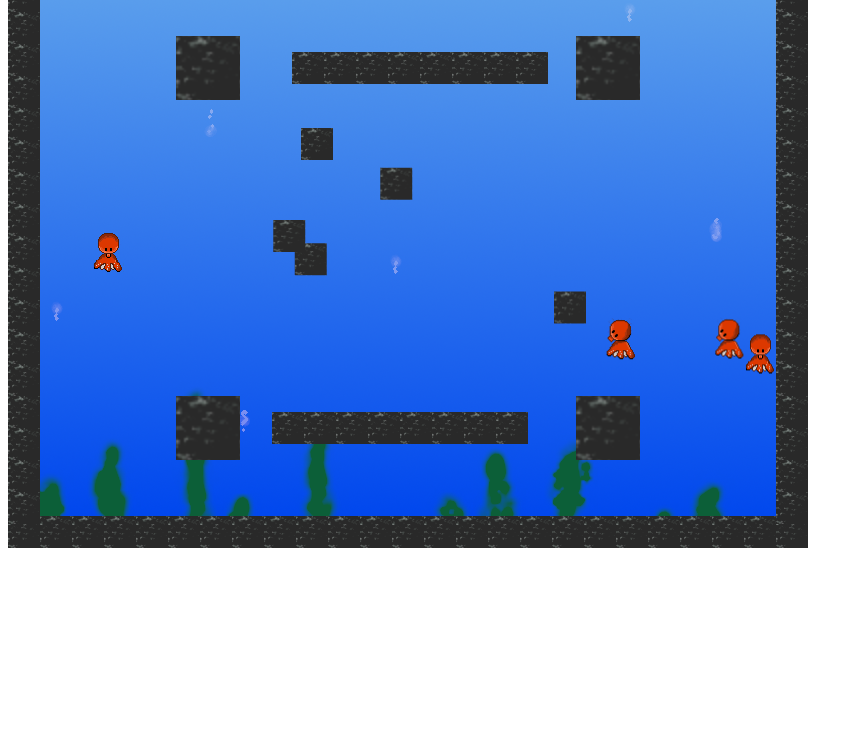
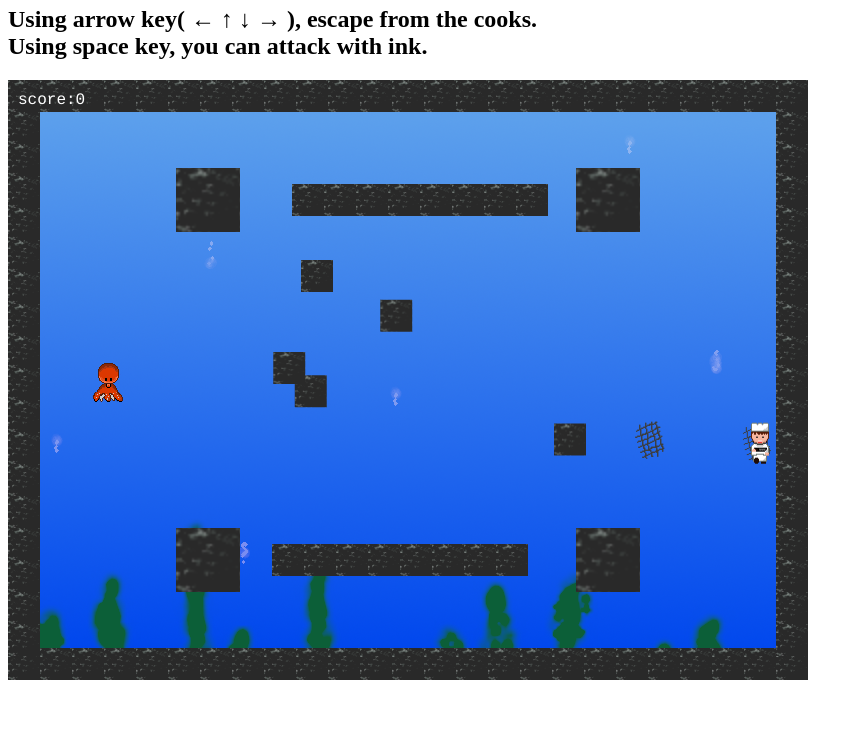
Before and after one commit to harunamarun/kimagreOct-tank-game, a website with bundled scripts: page src/index.html in a window 1280 px wide. Shown: the part 60-800 px from the top of the page, without its empty margins (0-863 px from the left). Built offline with nearby package versions, Linux system fonts and the light colour scheme; animation ran at ten frames a second.

Commit message:
fixed bug

```diff
--- a/src/index.html
+++ b/src/index.html
@@ -1,8 +1,14 @@
 <html>
   <head>
-    <title>tank game</title>
+    <title>KimagreOct</title>
   </head>
   <body>
+    <h1>KimagreOct</h1>
+    <h2>
+      Using arrow key( ← ↑ ↓ → ), escape from the cooks.<br />
+      Using space key, you can attack with ink.
+    </h2>
+
     <script src="main.ts"></script>
   </body>
 </html>
--- a/src/scenes/MainScene.ts
+++ b/src/scenes/MainScene.ts
@@ -26,6 +26,10 @@ export default class MainScene extends Phaser.Scene {
       frameHeight: 48,
     });
     this.load.image("beam", "assets/bomb.png");
+    this.load.spritesheet("dude2", "assets/dude2.png", {
+      frameWidth: 32,
+      frameHeight: 48,
+    });
   }
 
   create() {
@@ -140,7 +144,7 @@ export default class MainScene extends Phaser.Scene {
 
     this.computers.children.iterate((c) => {
       const child = c as Phaser.Physics.Arcade.Image;
-      this.setAnims("dude");
+      this.setAnims("dude2");
       this.moveCom(child);
     });
 
@@ -193,7 +197,7 @@ export default class MainScene extends Phaser.Scene {
       baseV * Math.cos(this.com[Object.keys(this.com)[random]]),
       -1 * baseV * Math.sin(this.com[Object.keys(this.com)[random]])
     );
-    com.anims.play(Object.keys(this.com)[random]);
+    com.anims.play("dude2" + Object.keys(this.com)[random]);
   }
 
   private countBounce(obj1, obj2) {
@@ -207,51 +211,51 @@ export default class MainScene extends Phaser.Scene {
 
   private setAnims(name: string) {
     this.anims.create({
-      key: "left",
+      key: name + "left",
       frames: this.anims.generateFrameNumbers(name, { start: 0, end: 1 }),
-      frameRate: 10,
+      frameRate: 9,
       repeat: -1,
     });
     this.anims.create({
-      key: "left-up",
+      key: name + "left-up",
       frames: this.anims.generateFrameNumbers(name, { start: 2, end: 3 }),
-      frameRate: 10,
+      frameRate: 9,
       repeat: -1,
     });
     this.anims.create({
-      key: "up",
+      key: name + "up",
       frames: this.anims.generateFrameNumbers(name, { start: 4, end: 5 }),
-      frameRate: 10,
+      frameRate: 9,
       repeat: -1,
     });
     this.anims.create({
-      key: "right-up",
+      key: name + "right-up",
       frames: this.anims.generateFrameNumbers(name, { start: 6, end: 7 }),
-      frameRate: 10,
+      frameRate: 9,
       repeat: -1,
     });
     this.anims.create({
-      key: "right",
+      key: name + "right",
       frames: this.anims.generateFrameNumbers(name, { start: 8, end: 9 }),
-      frameRate: 10,
+      frameRate: 9,
       repeat: -1,
     });
     this.anims.create({
-      key: "right-down",
+      key: name + "right-down",
       frames: this.anims.generateFrameNumbers(name, { start: 10, end: 11 }),
-      frameRate: 10,
+      frameRate: 9,
       repeat: -1,
     });
     this.anims.create({
-      key: "down",
+      key: name + "down",
       frames: this.anims.generateFrameNumbers(name, { start: 12, end: 13 }),
-      frameRate: 10,
+      frameRate: 9,
       repeat: -1,
     });
     this.anims.create({
-      key: "left-down",
+      key: name + "left-down",
       frames: this.anims.generateFrameNumbers(name, { start: 14, end: 15 }),
-      frameRate: 10,
+      frameRate: 9,
       repeat: -1,
     });
   }
@@ -347,6 +351,6 @@ export default class MainScene extends Phaser.Scene {
       -1 * baseV * Math.sin(this.angle)
     );
     this.handleAttackBomb(this.angle);
-    this.player?.anims.play(this.direction, true);
+    this.player?.anims.play("dude" + this.direction, true);
   }
 }
```
Also changed, not shown: public/assets/dude2.png (added).
